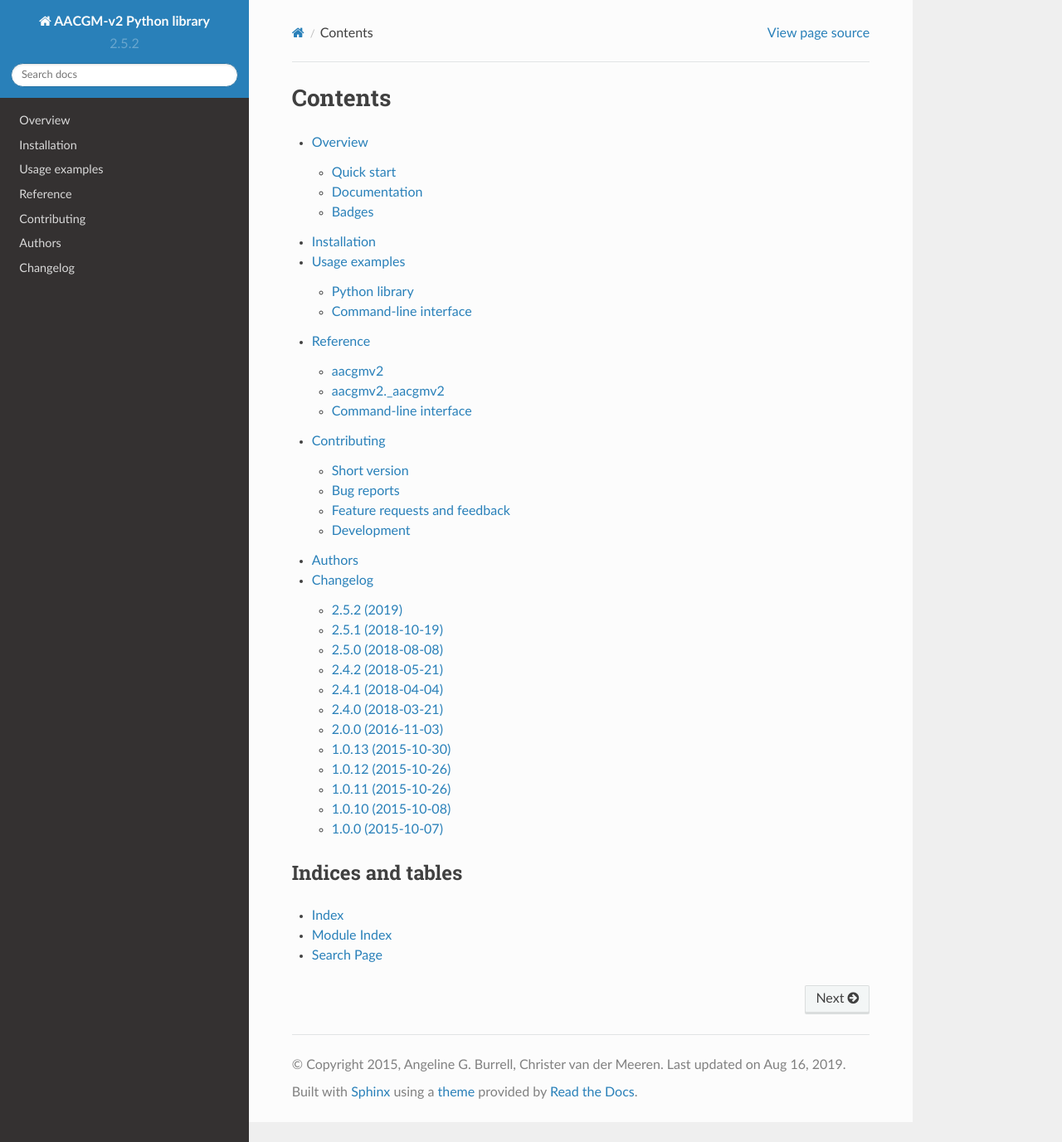
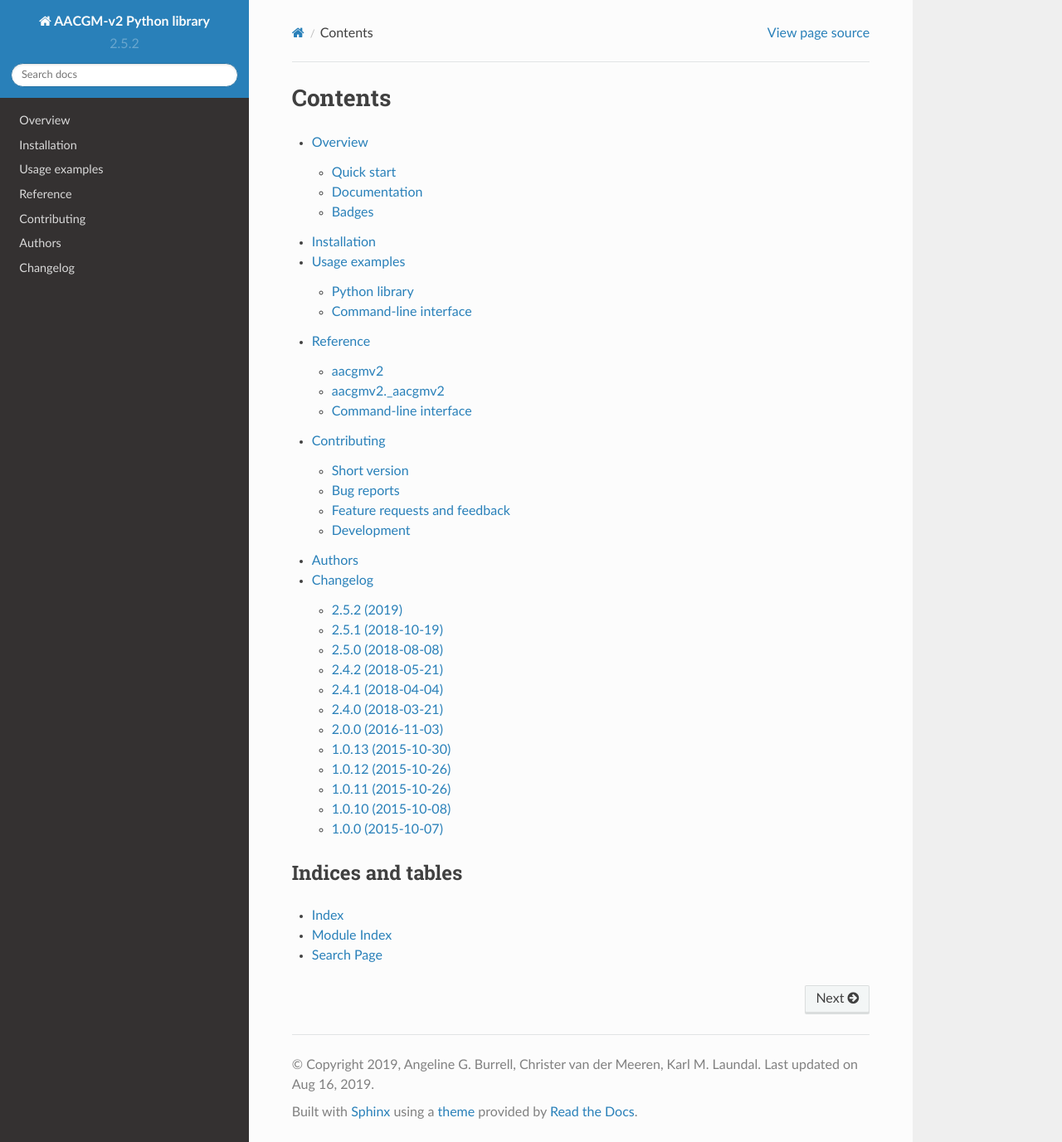
Before and after one commit to aburrell/aacgmv2, a Sphinx documentation site: the page built from docs/index.rst, in a window 1280 px wide and 1377 px high. Shown: the whole window at 83% size. Built offline with Sphinx 7.4.7 and the Read the Docs theme 2.0.0, drawn with Linux system fonts in a browser that asks for light colours.

Commit message:
Update conf.py
Updated year and authors

```diff
--- a/docs/conf.py
+++ b/docs/conf.py
@@ -21,8 +21,8 @@ if os.getenv('SPELLCHECK'):
 source_suffix = '.rst'
 master_doc = 'index'
 project = u'AACGM-v2 Python library'
-year = u'2015'
-author = u'Angeline G. Burrell, Christer van der Meeren'
+year = u'2019'
+author = u'Angeline G. Burrell, Christer van der Meeren, Karl M. Laundal'
 copyright = '{0}, {1}'.format(year, author)
 version = release = u'2.5.2'
 # on_rtd is whether we are on readthedocs.org
```
